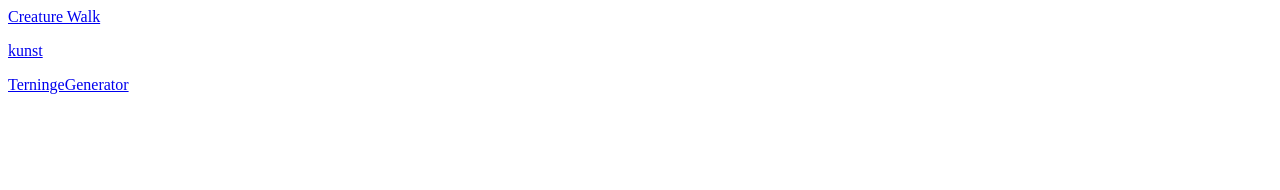
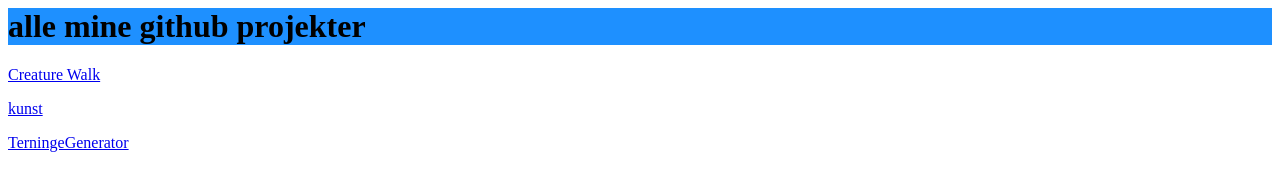
Before and after one commit to chri64n3/chri64n3.github.io, a plain HTML site: page index.html in a window 1280 px wide. Drawn offline with Linux system fonts and the light colour scheme.

Commit message:
Update index.html

```diff
--- a/index.html
+++ b/index.html
@@ -1,6 +1,6 @@
 <head>
 <title> Portfolie </title>
-  <h1 style="background-color:DodgerBlue;"> </h1>
+  <h1 style="background-color:DodgerBlue;"> alle mine github projekter </h1>
 </head>
 
 <body>
```
